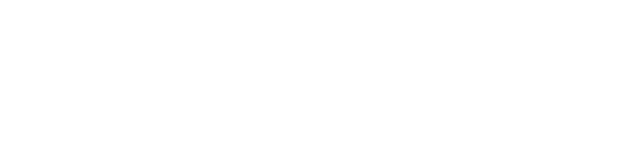
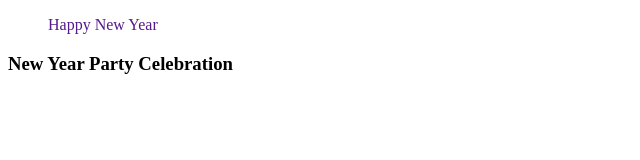
Before and after one commit to dhhdshjjd/new-year-offer, a plain HTML site: page index.html in a window 1280 px wide. Shown: the whole page, without its empty margins (0-640 px from the left). Drawn offline with Linux system fonts and the light colour scheme.

Commit message:
added index.html

```diff
--- a/index.html
+++ b/index.html
@@ -4,9 +4,16 @@
     <meta charset="UTF-8">
     <meta name="viewport" content="width=device-width, initial-scale=1.0">
     <title>New Year Offer</title>
+    <link rel="stylesheet" href="styles/new.css">
 </head>
 <body>
     <header>
+        <nav>
+            <ul>
+                <li><a href="">Happy New Year</a></li>
+            </ul>
+            <h3>New Year Party Celebration</h3>
+        </nav>
 
     </header>
     <main>
--- /dev/null
+++ b/styles/new.css
@@ -0,0 +1,9 @@
+
+
+/* Nav styles */
+nav ul li {
+     list-style: none;
+}
+nav li a{
+    text-decoration: none;
+}
```
